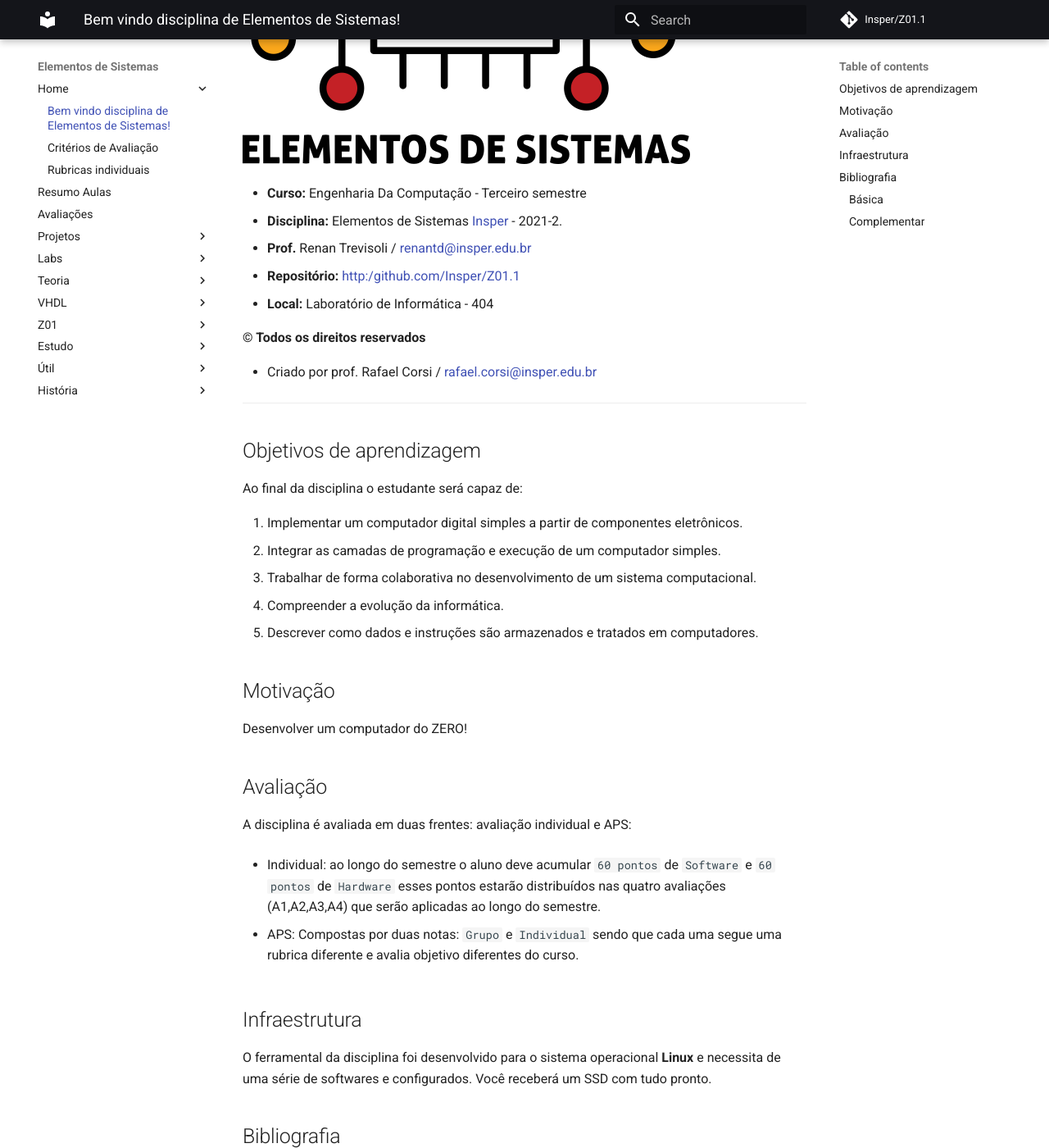
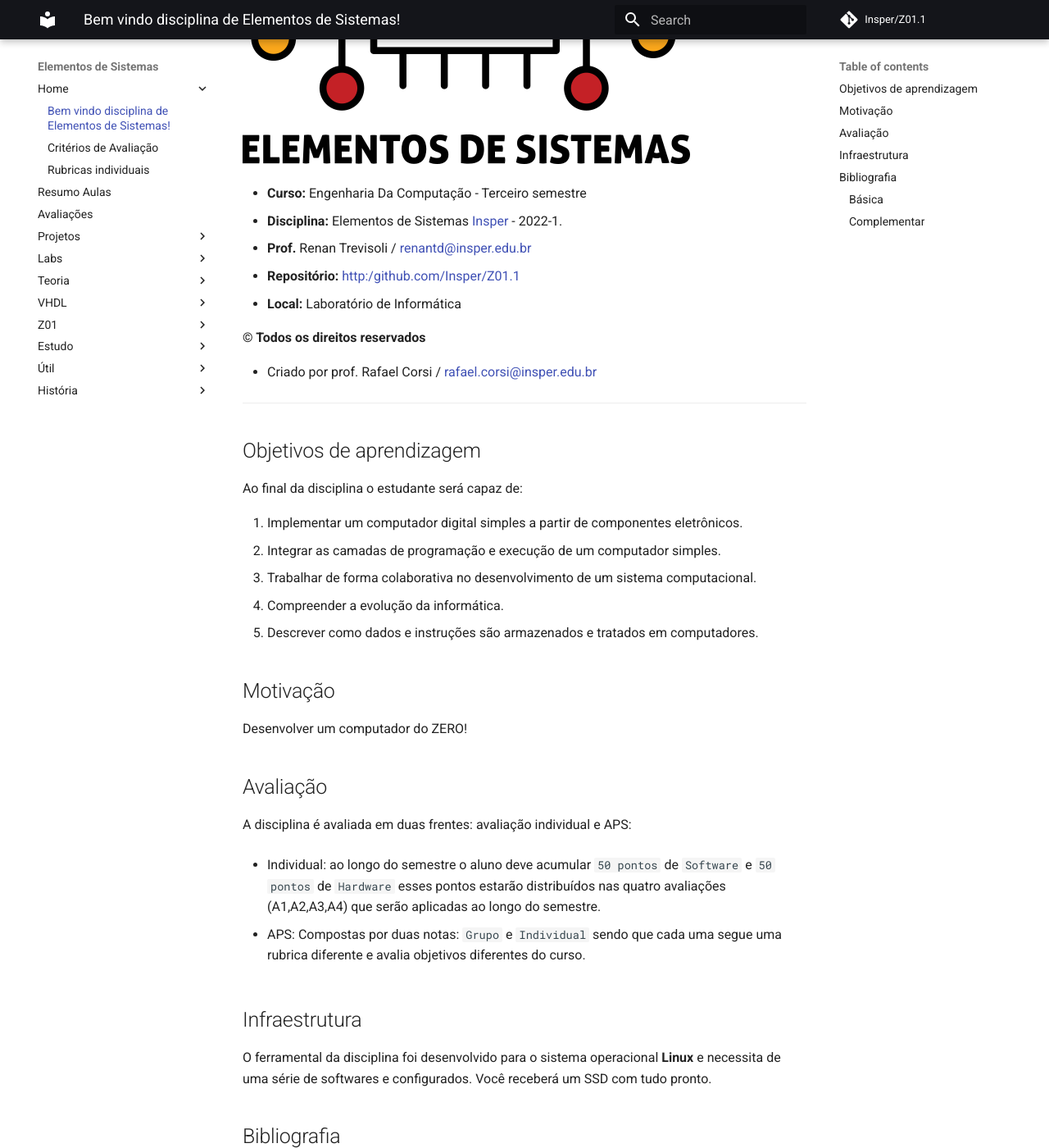
Before and after one commit to Insper/22b-Z01.1, an MkDocs documentation site: the page built from docs-src/index.md, in a window 1280 px wide and 1400 px high, scrolled down 414 px. Shown: the whole window at 82% size. Built offline with MkDocs 1.6.1 and Material for MkDocs 9.7.7, drawn with Linux system fonts in a browser that asks for light colours; nearby versions of some CDN libraries; comment, search, counter and statistics services are not loaded.

Commit message:
Update index.md

```diff
--- a/docs-src/index.md
+++ b/docs-src/index.md
@@ -3,10 +3,10 @@
 ![](figs/icon-elementos.png)
 
 - **Curso:** Engenharia Da Computação - Terceiro semestre
-- **Disciplina:** Elementos de Sistemas [Insper](https://www.insper.edu.br/) - 2021-2.
+- **Disciplina:** Elementos de Sistemas [Insper](https://www.insper.edu.br/) - 2022-1.
 - **Prof.** Renan Trevisoli / renantd@insper.edu.br
 - **Repositório:** [http:/github.com/Insper/Z01.1](http:/github.com/Insper/Z01.1)
-- **Local:** Laboratório de Informática  - 404
+- **Local:** Laboratório de Informática  <!-- - 404 -->
 
 **© Todos os direitos reservados**
 
@@ -32,11 +32,11 @@ Desenvolver um computador do ZERO!
 
 A disciplina é avaliada em duas frentes: avaliação individual e APS:
 
-- Individual: ao longo do semestre o aluno deve acumular `60 pontos` de `Software` e `60 pontos` de `Hardware`
+- Individual: ao longo do semestre o aluno deve acumular `50 pontos` de `Software` e `50 pontos` de `Hardware`
 esses pontos estarão distribuídos nas quatro avaliações (A1,A2,A3,A4) que serão aplicadas ao longo do semestre.
 
 - APS: Compostas por duas notas: `Grupo` e `Individual` sendo que cada uma segue uma
-rubrica diferente e avalia objetivo diferentes do curso.
+rubrica diferente e avalia objetivos diferentes do curso.
 
 ## Infraestrutura
 
```
